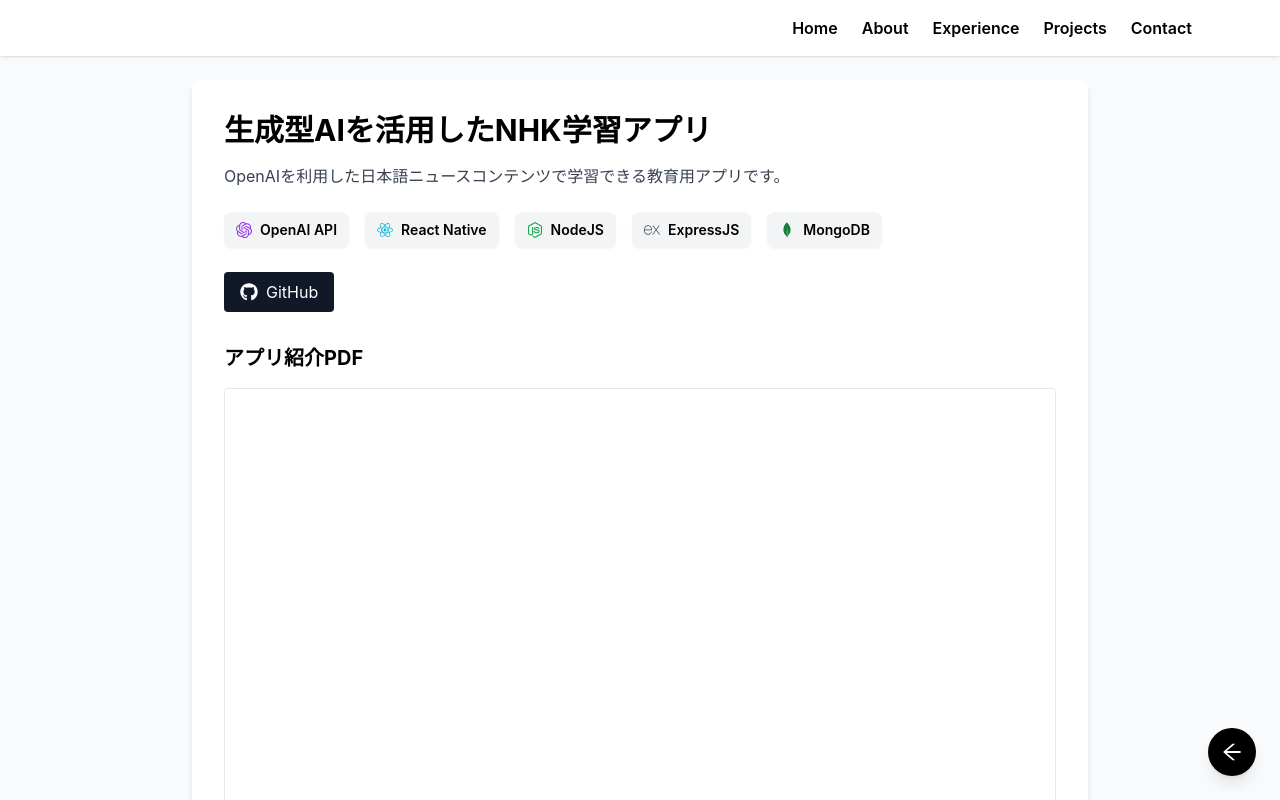
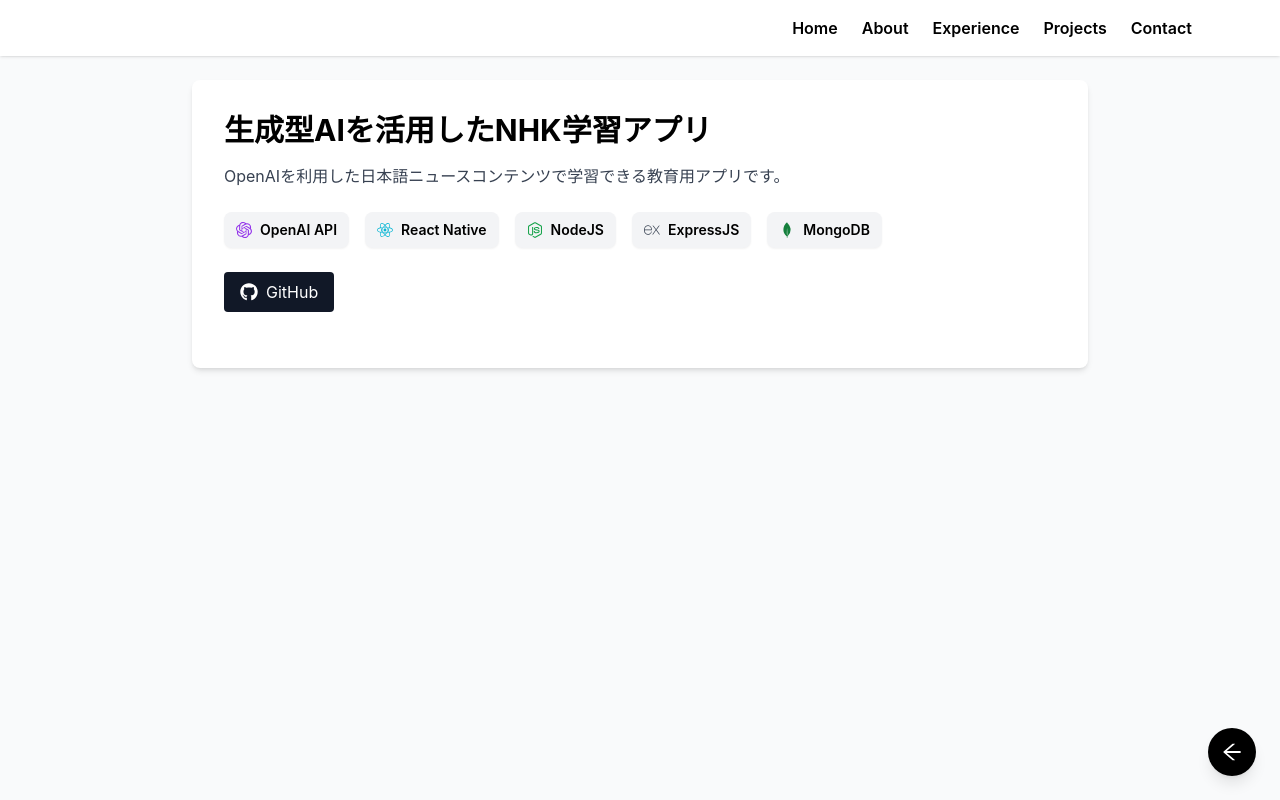
Before and after one commit to khyiao0829/Portfolio, a React (Create React App) app: page /projects/1 in a window 1280 px wide. Shown: the top 800 px of the page. Built offline with nearby package versions, Linux system fonts and the light colour scheme.

Commit message:
rehype-raw 추가

```diff
--- a/package.json
+++ b/package.json
@@ -19,6 +19,7 @@
     "react-router-dom": "^7.7.0",
     "react-scripts": "5.0.1",
     "react-scroll": "^1.9.3",
+    "rehype-raw": "^7.0.0",
     "swiper": "^12.0.1",
     "web-vitals": "^2.1.4"
   },
--- a/src/components/ProjectDetail.jsx
+++ b/src/components/ProjectDetail.jsx
@@ -4,6 +4,7 @@
 import projectData from "./ProjectData";
 import { useEffect, useState } from "react";
 import ReactMarkdown from "react-markdown";
+import rehypeRaw from "rehype-raw"; // 🔥 HTML 허용 플러그인
 import "github-markdown-css/github-markdown.css";
 
 function ProjectDetail() {
@@ -19,7 +20,6 @@
 
       async function fetchReadme() {
         try {
-          // main 우선, 없으면 master 시도
           let res = await fetch(
             `https://raw.githubusercontent.com/${repoPath}/main/README.md`
           );
@@ -101,36 +101,12 @@
           )}
         </div>
 
-        {/* PDF */}
-        {project.pdf && (
-          <div className="mt-8">
-            <h2 className="text-xl font-bold mb-4">アプリ紹介PDF</h2>
-            <iframe
-              src={project.pdf}
-              title={`${project.title} PDF`}
-              className="w-full h-[80vh] border rounded"
-            />
-          </div>
-        )}
-
-        {/* Demo 이미지 */}
-        {project.demoImage && (
-          <div className="mt-8">
-            <h2 className="text-xl font-bold mb-4">デモ画像</h2>
-            <img
-              src={project.demoImage}
-              alt={project.title}
-              className="rounded-lg shadow-md max-h-[500px] object-contain mx-auto"
-            />
-          </div>
-        )}
-
         {/* README 표시 */}
         {readme && (
-          <div className="mt-12">
+          <div className="mt-8 markdown-body">
             <h2 className="text-xl font-bold mb-4">README</h2>
-            <div className="markdown-body">
             <ReactMarkdown
+              rehypePlugins={[rehypeRaw]} // 🔥 HTML 허용
               components={{
                 img: ({ node, ...props }) => {
                   let src = props.src;
@@ -146,7 +122,7 @@
                       {...props}
                       src={src}
                       alt={props.alt}
-                        className="max-w-full rounded-lg shadow-md"
+                      className="max-w-[500px] mx-auto rounded-lg shadow-md my-4"
                     />
                   );
                 },
@@ -154,7 +130,6 @@
             >
               {readme}
             </ReactMarkdown>
-            </div>
           </div>
         )}
 
```
Also changed, not shown: 1 other file (tests, documents, lock files or other folders). Lines whose indentation alone changed are shown as unchanged.
